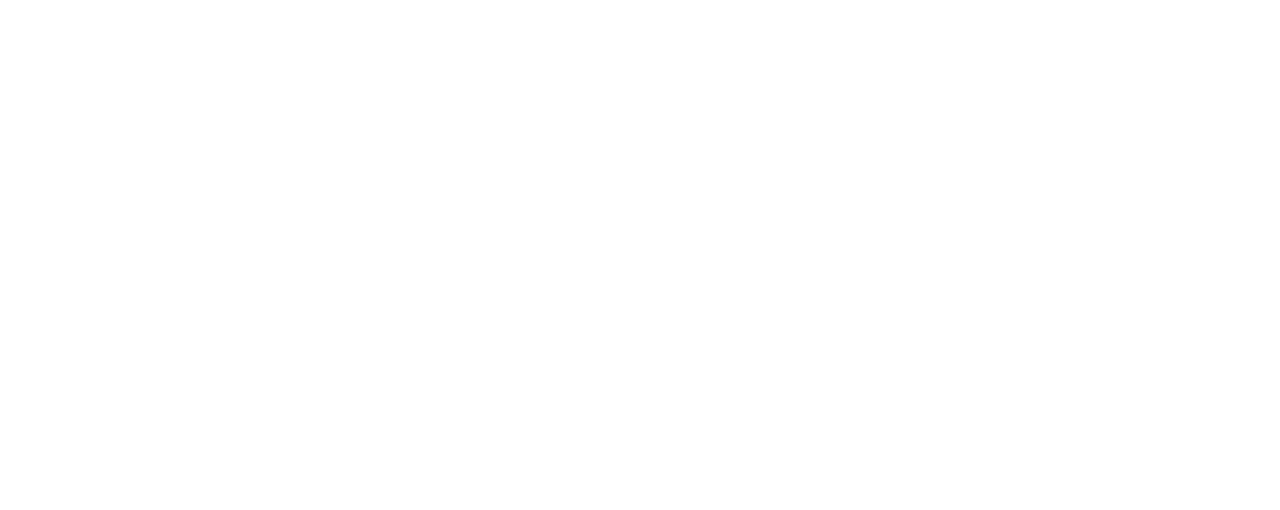
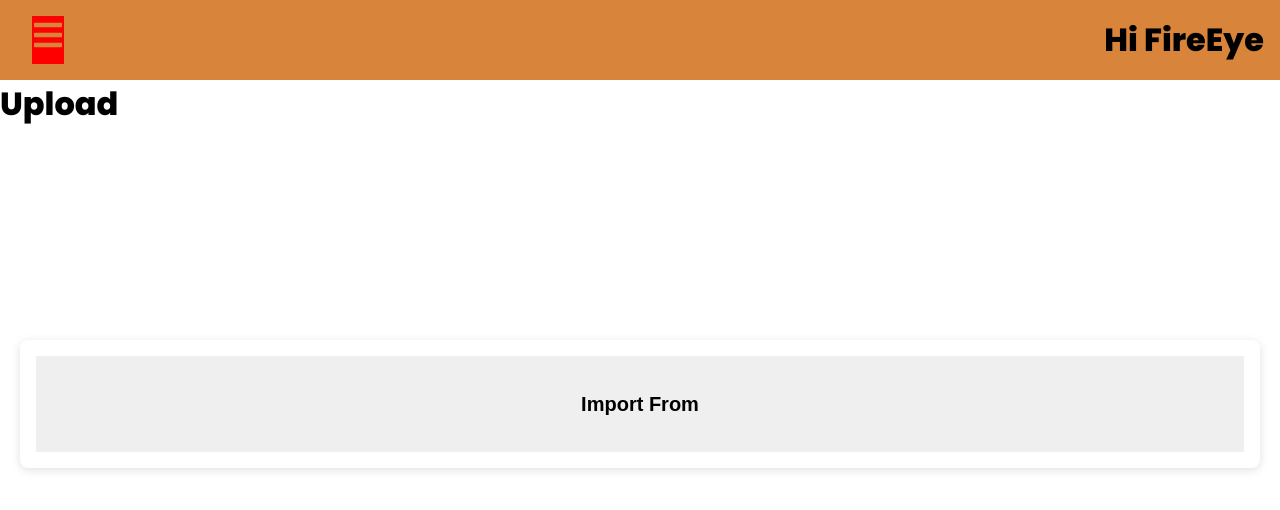
Before and after one commit to briantwene/Team-Project-Fire-Eye, a React (Create React App) app in the folder client/: page /upload in a window 1280 px wide. Before the commit this address had no page. Shown: the top 510 px of the page. Built offline with nearby package versions, Linux system fonts and the light colour scheme.

Commit message:
Upload Page

```diff
--- a/client/src/App.js
+++ b/client/src/App.js
@@ -9,6 +9,7 @@
 import Gallery from "./pages/Gallery";
 import Setting from "./pages/Settings";
 import Logout from "./pages/Logout";
+import Upload from "./pages/Upload";
 import { Axios } from "axios";
 
 function App() {
@@ -23,18 +24,19 @@
   };
   return (
     <>
-      {/* <Sidebar />
+      <Sidebar />
       <Routes>
         <Route path="/" exact element={<Home />} />
         <Route path="/livestream" element={<LiveStream />} />
         <Route path="/gallery" element={<Gallery />} />
         <Route path="/settings" element={<Setting />} />
         <Route path="/logout" element={<Logout />} />
-      </Routes> */}
+        <Route path="/upload" element={<Upload/>}/>
+      </Routes>
 
       {/* This will most likely be the new Routes
       If you want to remove the login page you can comment this block and uncomment the top one... */}
-      <Routes>
+      {/* <Routes>
         <Route path="/login" element={<Login />} exact />
         <Route element={<ProtectedRoute auth={isAuth} />}>
           <Route path="/logout" element={<Logout />} />
@@ -43,7 +45,7 @@
           <Route path="/gallery" element={<Gallery />} />
           <Route path="/settings" element={<Setting />} />
         </Route>
-      </Routes>
+      </Routes> */}
 
       {/* if you want to see the login uncomment this line and comment all the stuff in the Router Tag */}
       {/* <Login /> */}
--- a/client/src/components/SidebarData.js
+++ b/client/src/components/SidebarData.js
@@ -32,6 +32,14 @@
         icon: <FiIcons.FiSettings />,
         cName: 'nav-text'
     },
+
+      {
+        title: 'Upload',
+        path: '/upload',
+        icon: <AiIcons.AiOutlineCloudUpload />,
+        cName: 'nav-text'
+    },
+
     {
         title: 'Logout',
         path: '/logout',
@@ -41,4 +49,5 @@
 
 
 
+
 ]
--- a/client/src/css/App.css
+++ b/client/src/css/App.css
@@ -368,6 +368,53 @@
   background-color: #0075eb;
 }
 
+.upload {
+  padding: 20px;
+  height: 100%;
+}
+
+.Up {
+  display: grid;
+  grid-template-columns: 60% 40%;
+  grid-template-rows: 1fr 1fr 1fr;
+  gap: 20px;
+  height: 30%;
+}
+
+h2 {
+  display: block;
+  font-size: 1.5em;
+  margin-block-start: 0.83em;
+  margin-block-end: 0.83em;
+  margin-inline-start: 0px;
+  margin-inline-end: 0px;
+  font-weight: bold;
+}
+
+.select {
+  border-radius: 8px;
+  box-shadow: rgba(99, 99, 99, 0.2) 0px 2px 8px 0px;
+  margin-top: 20px;
+  display: grid;
+  grid-template-columns: 1fr;
+  text-align: center;
+  justify-content: space-between;
+  padding: 1rem;
+  background: white;
+  color: #d9843b;
+  margin: 20px;
+}
+.select .selectUp {
+  border: none;
+  display: inline-block;
+  padding: 20px 20px;
+  border: none;
+  cursor: pointer;
+}
+.select .selectUp:hover {
+  background-color: #D9843B;
+}
+
 .gallery__items {
   display: grid;
   grid-template-columns: repeat(auto-fill, minmax(300px, 1fr));
--- /dev/null
+++ b/client/src/pages/Upload.js
@@ -0,0 +1,24 @@
+import React from "react";
+
+function Upload() {
+  return (
+    <>
+      <div className="Up">
+        <h1>Upload </h1>
+      </div>
+
+
+
+      <div className= "select">
+
+        <button className="selectUp" type="button">
+              <h2>Import From</h2>
+            </button>
+        {/* <h4>Import From</h4> */}
+
+        </div>
+    </>
+  );
+}
+
+export default Upload;
--- a/client/src/sass/components/_all.scss
+++ b/client/src/sass/components/_all.scss
@@ -3,4 +3,5 @@
 @import "main";
 @import "settings";
 @import "login";
+@import "upload";
 @import "gallery";
--- /dev/null
+++ b/client/src/sass/components/_upload.scss
@@ -0,0 +1,53 @@
+.upload{
+    padding: 20px;
+    height: 100%;
+}
+
+.Up{
+    display: grid;
+    grid-template-columns: 60% 40%;
+    grid-template-rows: 1fr 1fr 1fr;
+    gap: 20px;
+    height: 30%;
+
+}
+
+h2{
+    display: block;
+    font-size: 1.5em;
+    margin-block-start: 0.83em;
+    margin-block-end: 0.83em;
+    margin-inline-start: 0px;
+    margin-inline-end: 0px;
+    font-weight: bold;
+
+}
+
+.select{
+    border-radius: 8px;
+    box-shadow: rgb(99 99 99 / 20%) 0px 2px 8px 0px;
+    margin-top: 20px;
+    display: grid;
+    grid-template-columns: 1fr;
+    text-align: center;
+    justify-content: space-between;
+    padding: 1rem;
+    background: white;
+    color: #d9843b;
+    margin: 20px;
+
+
+
+.selectUp{
+    border: none;
+    display: inline-block;
+    padding: 20px 20px;
+    border: none;
+     cursor: pointer;
+           &:hover{
+               background-color: #D9843B;
+           }
+}
+
+
+}
```
